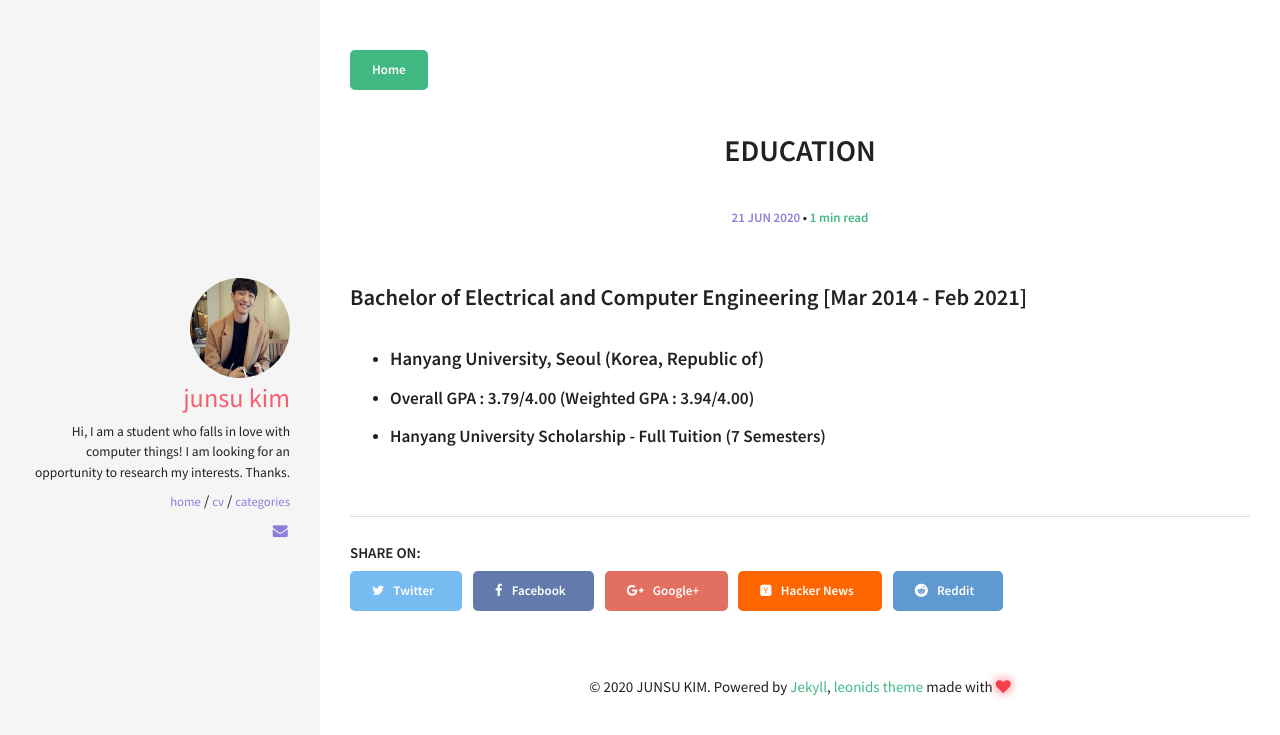
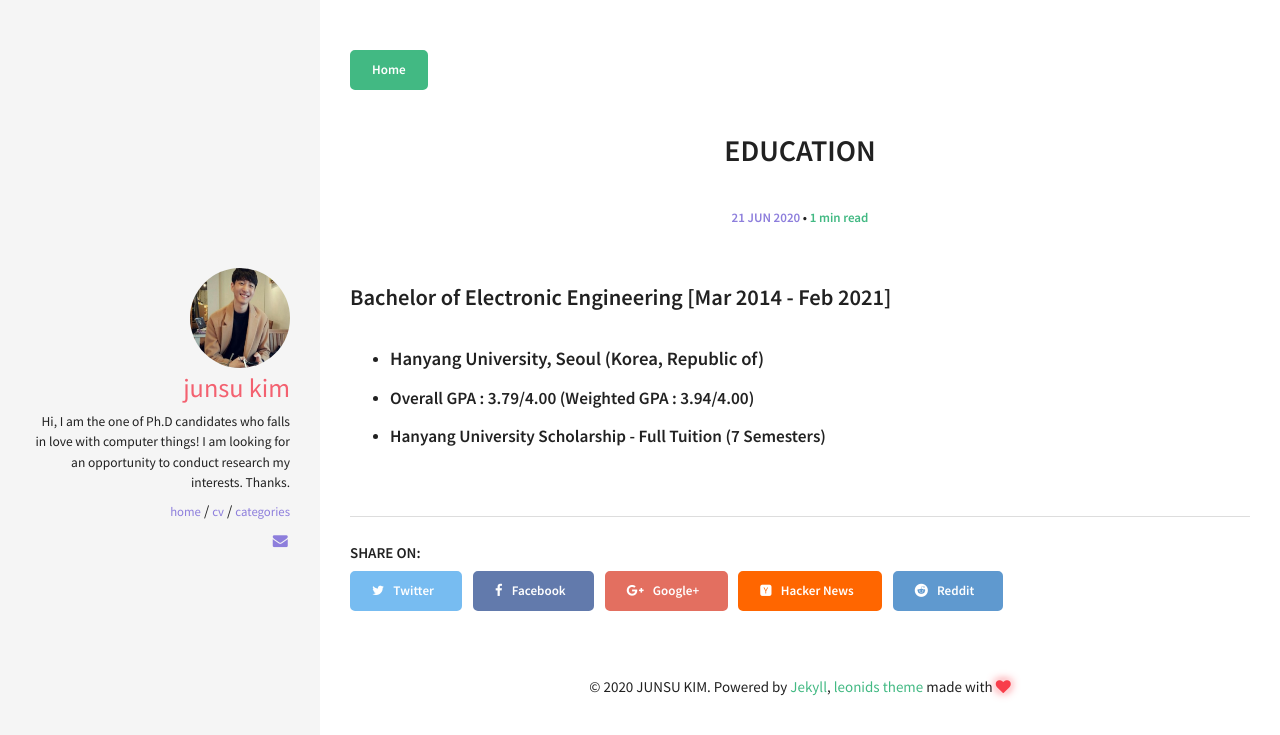
Before and after one commit to j0807s/j0807s.github.io, a Jekyll site: the page built from _posts/2020-06-21-education.md, in a window 1280 px wide. Shown: the top 735 px of the page. Built offline with Jekyll 4.4.1, drawn with Linux system fonts in a browser that asks for light colours.

Commit message:
revised major

```diff
--- a/_config.yml
+++ b/_config.yml
@@ -6,9 +6,9 @@
 encoding: utf-8
 title: JUNSU KIM
 email: junsu0807@gmail.com
-description: A simple and awesome blog theme powered by jekyll.
+description: Junsu's Homepage
 url: # the base hostname & protocol for your site
-keywords: ["blog", "jekyll"]
+keywords: ["Junsu", "Homepage"]
 
 #
 ###################################
@@ -37,7 +37,7 @@ owner:
   name: JUNSU KIM
   avatar: Profile.jpg
   job: ""
-  bio: "Hi, I am a student who falls in love with computer things! I am looking for an opportunity to research my interests. Thanks."
+  bio: "Hi, I am the one of Ph.D candidates who falls in love with computer things! I am looking for an opportunity to conduct research my interests. Thanks."
   email: junsu0807@gmail.com
   disqus-shortname:
   twitter: #username
--- a/_posts/2020-06-21-education.md
+++ b/_posts/2020-06-21-education.md
@@ -5,7 +5,7 @@ categories: [education]
 modified: 2020-06-21
 comments: true
 ---
-### Bachelor of Electrical and Computer Engineering [Mar 2014 - Feb 2021]
+### Bachelor of Electronic Engineering [Mar 2014 - Feb 2021]
 * #### Hanyang University, Seoul (Korea, Republic of)
 * ##### Overall GPA : 3.79/4.00 (Weighted GPA : 3.94/4.00)
 
```
